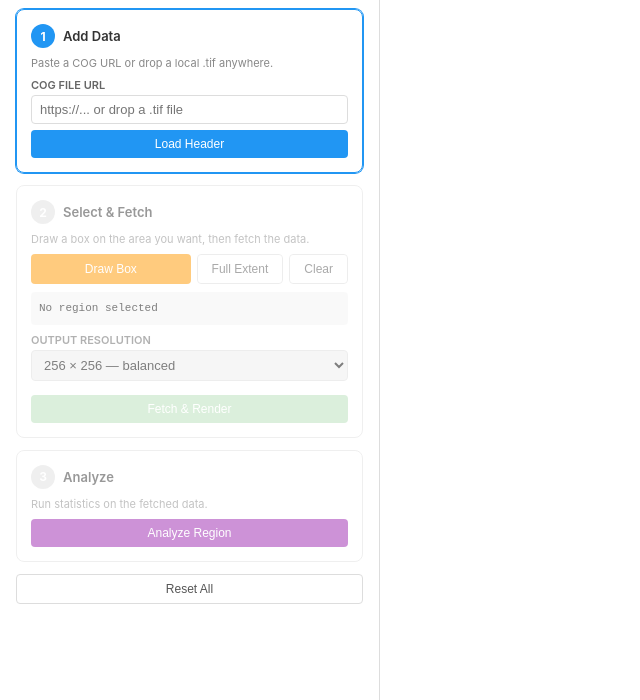
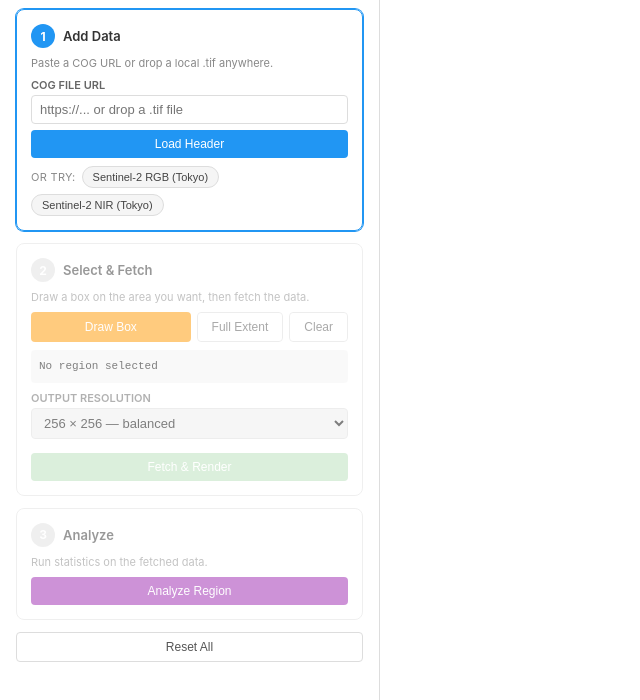
Before and after one commit to lavalse/cog-viewer, a plain HTML site: page index.html in a window 1280 px wide. Shown: the part 80-780 px from the top of the page, without its empty margins (0-640 px from the left). Drawn offline with nearby package versions, Linux system fonts and the light colour scheme; a script that the page names is missing.

Commit message:
Add one-click sample URLs to Step 1
People landing on the site without a COG URL of their own had no entry
point — they'd see the URL input and stall. Two chips below the Load
Header button now provide verified Sentinel-2 samples:

- Sentinel-2 RGB (Tokyo) — TCI.tif, exercises the multi-band + RGB
  compose path.
- Sentinel-2 NIR (Tokyo) — B08.tif, exercises the single-band +
  palette + stretch path.

Same scene (Tokyo 2026-04-11), so users can directly compare paths.

Click → fills the URL input → triggers the existing onLoad (so the
whitespace strip and error handling apply uniformly). Chips hide
automatically once Step 1 is done (.step-card.done .samples-row).

A larger catalog (samples.json + STAC parser) remains queued as Task
#8; this is the minimum that solves "I have no URL" today.

Co-Authored-By: Claude Opus 4.7 (1M context) <noreply@anthropic.com>

```diff
--- a/css/panels.css
+++ b/css/panels.css
@@ -159,3 +159,35 @@
 }
 .kv-list dt { color: #888; }
 .kv-list dd { color: #333; word-break: break-word; }
+
+/* Sample one-click chips below the URL field. Help users with no URL of
+   their own get started. Hidden after Step 1 is done — they're no longer
+   relevant once a dataset is loaded. */
+.samples-row {
+  display: flex;
+  flex-wrap: wrap;
+  gap: 6px;
+  align-items: center;
+  margin-top: 8px;
+}
+.samples-label {
+  font-size: 11px;
+  color: #888;
+  text-transform: uppercase;
+  letter-spacing: 0.3px;
+}
+.sample-chip {
+  background: #f5f5f5;
+  border: 1px solid #ddd;
+  color: #444;
+  font-size: 11px;
+  padding: 4px 10px;
+  border-radius: 12px;
+  cursor: pointer;
+}
+.sample-chip:hover {
+  background: #e3f2fd;
+  border-color: #2196f3;
+  color: #1565c0;
+}
+.step-card.done .samples-row { display: none; }
--- a/index.html
+++ b/index.html
@@ -47,6 +47,11 @@
       <label>COG File URL</label>
       <input type="text" id="cogUrl" placeholder="https://... or drop a .tif file">
       <button class="btn-primary" id="loadHeaderBtn" style="width:100%">Load Header</button>
+      <div class="samples-row">
+        <span class="samples-label">or try:</span>
+        <button class="sample-chip" data-url="https://sentinel-cogs.s3.us-west-2.amazonaws.com/sentinel-s2-l2a-cogs/54/S/UE/2026/4/S2C_54SUE_20260411_0_L2A/TCI.tif">Sentinel-2 RGB (Tokyo)</button>
+        <button class="sample-chip" data-url="https://sentinel-cogs.s3.us-west-2.amazonaws.com/sentinel-s2-l2a-cogs/54/S/UE/2026/4/S2C_54SUE_20260411_0_L2A/B08.tif">Sentinel-2 NIR (Tokyo)</button>
+      </div>
       <div class="hidden" id="infoSection" style="margin-top:10px">
         <dl class="info-grid" id="infoGrid"></dl>
       </div>
--- a/js/panels/datasource.js
+++ b/js/panels/datasource.js
@@ -8,6 +8,13 @@ export function init() {
   document.getElementById('loadHeaderBtn').addEventListener('click', onLoad);
   document.getElementById('cogUrl').addEventListener('keydown', (e) => {
     if (e.key === 'Enter') onLoad();
+  });
+  // Sample chips: fill the URL field and trigger Load Header.
+  document.querySelectorAll('.sample-chip').forEach((btn) => {
+    btn.addEventListener('click', () => {
+      document.getElementById('cogUrl').value = btn.dataset.url;
+      onLoad();
+    });
   });
   bus.on('header-loaded', renderInfo);
   bus.on('header-loaded', () => {
```
